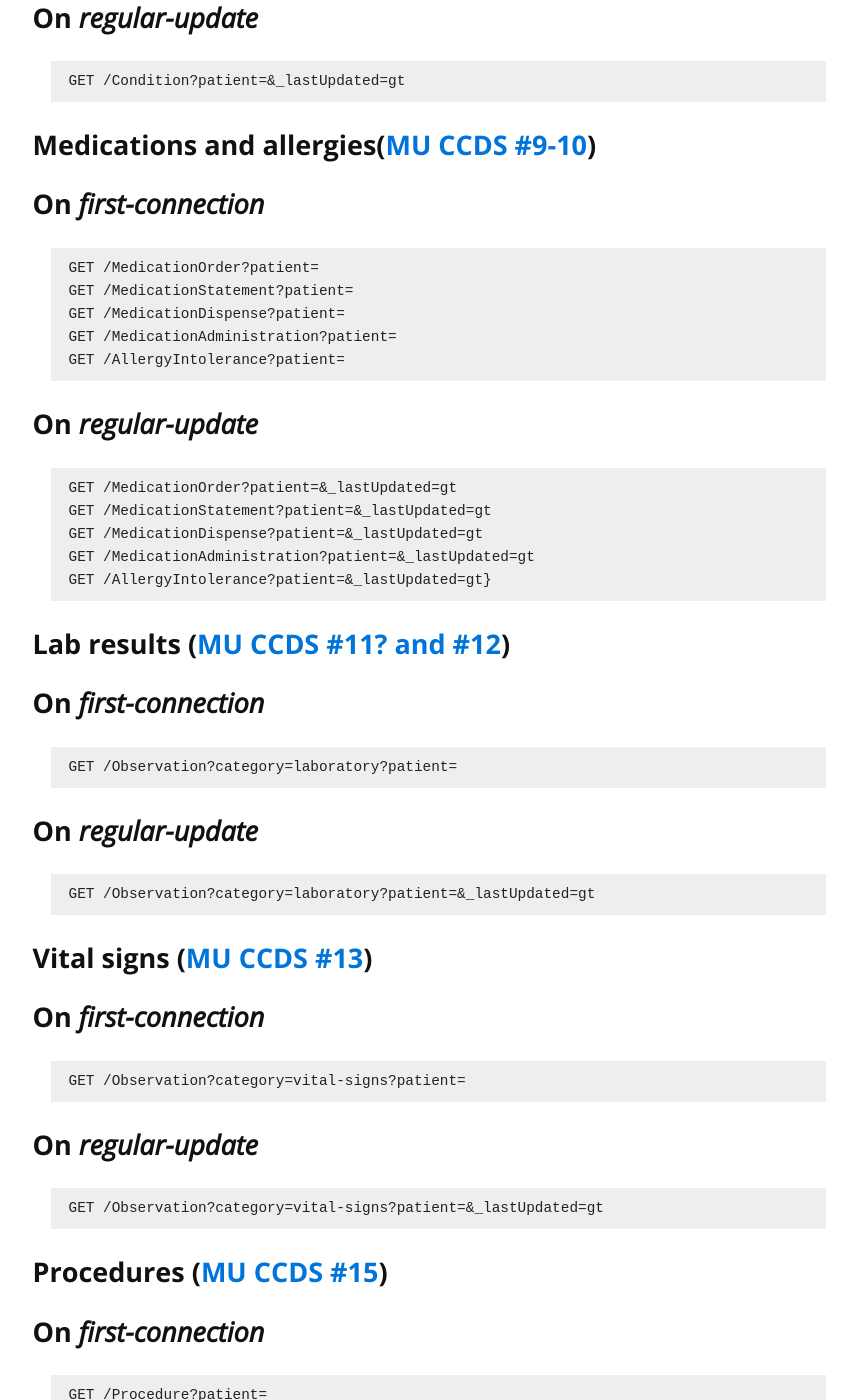
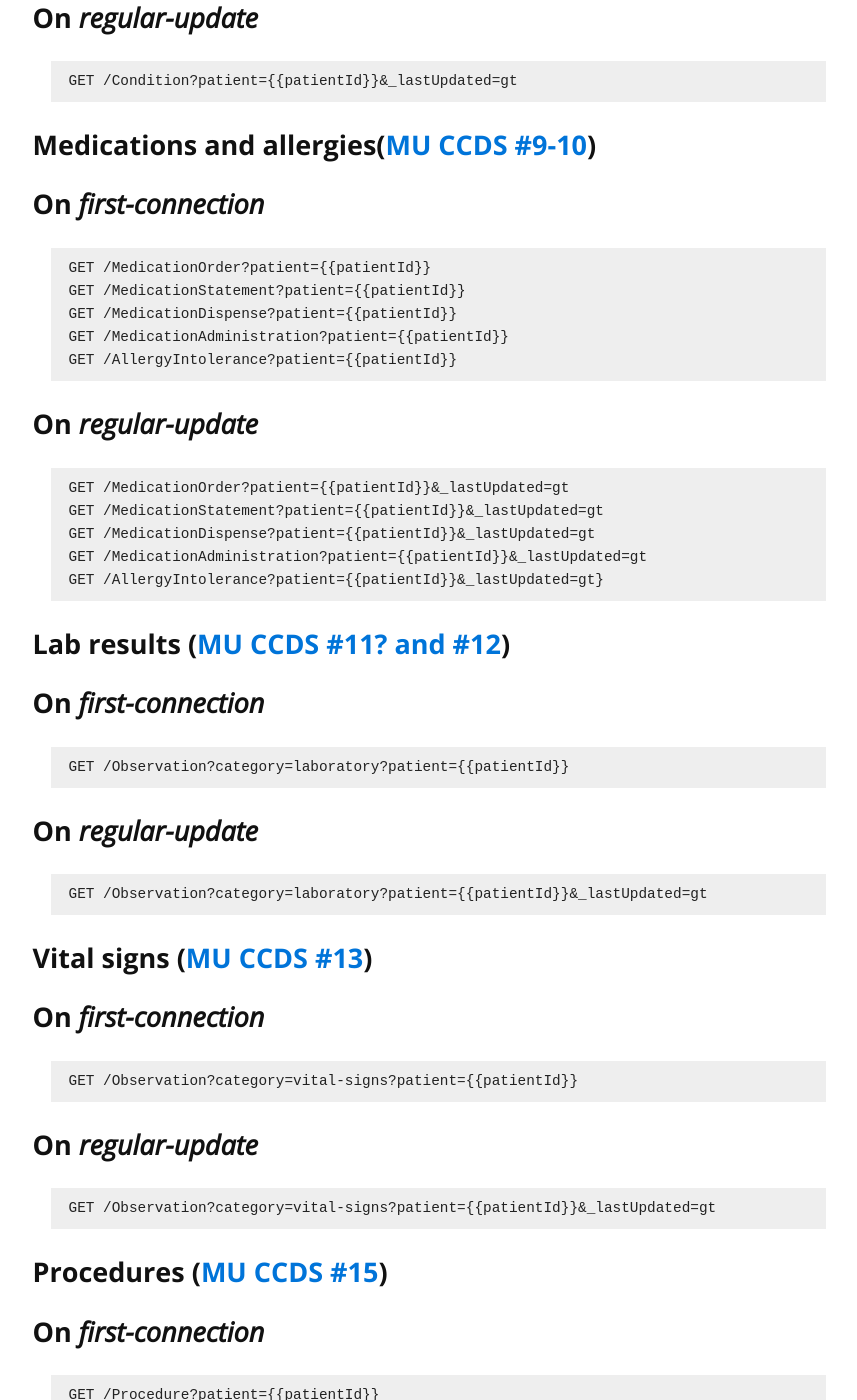
Before and after one commit to sync-for-science/sync-for-science.github.io, a Jekyll site: the page built from api-calls/index.md, in a window 1280 px wide and 1400 px high, scrolled down 1666 px. Shown: the whole window, without its empty margins (202-1059 px from the left). Built offline with Jekyll 4.4.1, drawn with Linux system fonts in a browser that asks for light colours; nearby versions of some CDN libraries; some of the changed text lies outside the part shown.

Commit message:
Update index.md

```diff
--- a/api-calls/index.md
+++ b/api-calls/index.md
@@ -8,9 +8,9 @@ In the list of API calls below, you'll see each data type annotated with its [MU
 
 The examples below refer to the following variables:
 
- * `{{patientId}}` indicates the FHIR `id` of the `Patient` in context. For example, `123`.
+ * `:patientId` indicates the FHIR `id` of the `Patient` in context. For example, `123`.
 
- * `{{lastCheck}}` indiclates a FHIR `instant`, with millisecond-level precision including a timezone. For example, `2016-04-01T02:52:32.000Z`
+ * `:lastCheck` indiclates a FHIR `instant`, with millisecond-level precision including a timezone. For example, `2016-04-01T02:52:32.000Z`
 
 We'll also refer to two "request times": *first-connection* for broad queries that the app will make once, after first approval, to back-fill historical data, and *regular-update* for narrow queries the app wil make frequently (e.g. weekly). (Note: a production-quality app might repeat the "broad" queries on a occasional basis (e.g. yearly) as a sanity check, and to discovery any data that may have fallen _out_ of the record.)
 
@@ -23,73 +23,73 @@ Want to propose a change?
 Includes: name, birth sex, birthdate, race, ethnicty, preferred language
 
 ##### On *first-connection*, *regular-update*.
-    GET /Patient/{{patientId}}
+    GET /Patient/{% raw %}{{{% endraw %}patientId{% raw %}}}{% endraw %}
 
 
 #### Smoking status ([MU CCDS #7](https://www.healthit.gov/sites/default/files/2015Ed_CCG_CCDS.pdf))
 ##### On *first-connection*
-    GET /Observation?category=social-history&patient={{patientId}}
+    GET /Observation?category=social-history&patient={% raw %}{{{% endraw %}patientId{% raw %}}}{% endraw %}
 
 ##### On *regular-update*
-    GET /Observation?category=social-history&patient={{patientId}}&_lastUpdated=gt{{lastCheck}}
+    GET /Observation?category=social-history&patient={% raw %}{{{% endraw %}patientId{% raw %}}}{% endraw %}&_lastUpdated=gt{{lastCheck}}
 
 
 #### Problems ([MU CCDS #8](https://www.healthit.gov/sites/default/files/2015Ed_CCG_CCDS.pdf))
 ##### On *first-connection*
-    GET /Condition?patient={{patientId}}
+    GET /Condition?patient={% raw %}{{{% endraw %}patientId{% raw %}}}{% endraw %}
 
 ##### On *regular-update*
-    GET /Condition?patient={{patientId}}&_lastUpdated=gt{{lastCheck}}
+    GET /Condition?patient={% raw %}{{{% endraw %}patientId{% raw %}}}{% endraw %}&_lastUpdated=gt{{lastCheck}}
 
 
 #### Medications and allergies([MU CCDS #9-10](https://www.healthit.gov/sites/default/files/2015Ed_CCG_CCDS.pdf))
 
 ##### On *first-connection*
-    GET /MedicationOrder?patient={{patientId}}
-    GET /MedicationStatement?patient={{patientId}}
-    GET /MedicationDispense?patient={{patientId}}
-    GET /MedicationAdministration?patient={{patientId}}
-    GET /AllergyIntolerance?patient={{patientId}}
+    GET /MedicationOrder?patient={% raw %}{{{% endraw %}patientId{% raw %}}}{% endraw %}
+    GET /MedicationStatement?patient={% raw %}{{{% endraw %}patientId{% raw %}}}{% endraw %}
+    GET /MedicationDispense?patient={% raw %}{{{% endraw %}patientId{% raw %}}}{% endraw %}
+    GET /MedicationAdministration?patient={% raw %}{{{% endraw %}patientId{% raw %}}}{% endraw %}
+    GET /AllergyIntolerance?patient={% raw %}{{{% endraw %}patientId{% raw %}}}{% endraw %}
 
 ##### On *regular-update*
-    GET /MedicationOrder?patient={{patientId}}&_lastUpdated=gt{{lastCheck}}
-    GET /MedicationStatement?patient={{patientId}}&_lastUpdated=gt{{lastCheck}}
-    GET /MedicationDispense?patient={{patientId}}&_lastUpdated=gt{{lastCheck}}
-    GET /MedicationAdministration?patient={{patientId}}&_lastUpdated=gt{{lastCheck}}
-    GET /AllergyIntolerance?patient={{patientId}}&_lastUpdated=gt{{lastCheck}}}
+    GET /MedicationOrder?patient={% raw %}{{{% endraw %}patientId{% raw %}}}{% endraw %}&_lastUpdated=gt{{lastCheck}}
+    GET /MedicationStatement?patient={% raw %}{{{% endraw %}patientId{% raw %}}}{% endraw %}&_lastUpdated=gt{{lastCheck}}
+    GET /MedicationDispense?patient={% raw %}{{{% endraw %}patientId{% raw %}}}{% endraw %}&_lastUpdated=gt{{lastCheck}}
+    GET /MedicationAdministration?patient={% raw %}{{{% endraw %}patientId{% raw %}}}{% endraw %}&_lastUpdated=gt{{lastCheck}}
+    GET /AllergyIntolerance?patient={% raw %}{{{% endraw %}patientId{% raw %}}}{% endraw %}&_lastUpdated=gt{{lastCheck}}}
 
 
 #### Lab results ([MU CCDS #11? and #12](https://www.healthit.gov/sites/default/files/2015Ed_CCG_CCDS.pdf))
 ##### On *first-connection*
-    GET /Observation?category=laboratory?patient={{patientId}}
+    GET /Observation?category=laboratory?patient={% raw %}{{{% endraw %}patientId{% raw %}}}{% endraw %}
 
 ##### On *regular-update*
-    GET /Observation?category=laboratory?patient={{patientId}}&_lastUpdated=gt{{lastCheck}}
+    GET /Observation?category=laboratory?patient={% raw %}{{{% endraw %}patientId{% raw %}}}{% endraw %}&_lastUpdated=gt{{lastCheck}}
 
 #### Vital signs ([MU CCDS #13](https://www.healthit.gov/sites/default/files/2015Ed_CCG_CCDS.pdf))
 ##### On *first-connection*
-    GET /Observation?category=vital-signs?patient={{patientId}}
+    GET /Observation?category=vital-signs?patient={% raw %}{{{% endraw %}patientId{% raw %}}}{% endraw %}
 
 ##### On *regular-update*
-    GET /Observation?category=vital-signs?patient={{patientId}}&_lastUpdated=gt{{lastCheck}}
+    GET /Observation?category=vital-signs?patient={% raw %}{{{% endraw %}patientId{% raw %}}}{% endraw %}&_lastUpdated=gt{{lastCheck}}
 
 #### Procedures ([MU CCDS #15](https://www.healthit.gov/sites/default/files/2015Ed_CCG_CCDS.pdf))
 ##### On *first-connection*
-    GET /Procedure?patient={{patientId}}
+    GET /Procedure?patient={% raw %}{{{% endraw %}patientId{% raw %}}}{% endraw %}
 
 ##### On *regular-update*
-    GET /Procedure?patient={{patientId}}&_lastUpdated=gt{{lastCheck}}}
+    GET /Procedure?patient={% raw %}{{{% endraw %}patientId{% raw %}}}{% endraw %}&_lastUpdated=gt{{lastCheck}}}
 
 #### Immunizations ([MU CCDS 17](https://www.healthit.gov/sites/default/files/2015Ed_CCG_CCDS.pdf))
 ##### On *first-connection*
-    GET /Immunization?patient={{patientId}}
+    GET /Immunization?patient={% raw %}{{{% endraw %}patientId{% raw %}}}{% endraw %}
 
 ##### On *regular-update*
-    GET /Immunization?patient={{patientId}}&_lastUpdated=gt{{lastCheck}}
+    GET /Immunization?patient={% raw %}{{{% endraw %}patientId{% raw %}}}{% endraw %}&_lastUpdated=gt{{lastCheck}}
 
 #### Patient documents (i.e. whatever is available for portal download — not a CCDS requirement)
 ##### On *first-connection*
-    GET /DocumentReference?patient={{patientId}}
+    GET /DocumentReference?patient={% raw %}{{{% endraw %}patientId{% raw %}}}{% endraw %}
 
 ##### On *regular-update*
-    GET /DocumentReference?patient={{patientId}}&_lastUpdated=gt{{lastCheck}}
+    GET /DocumentReference?patient={% raw %}{{{% endraw %}patientId{% raw %}}}{% endraw %}&_lastUpdated=gt{{lastCheck}}
```
